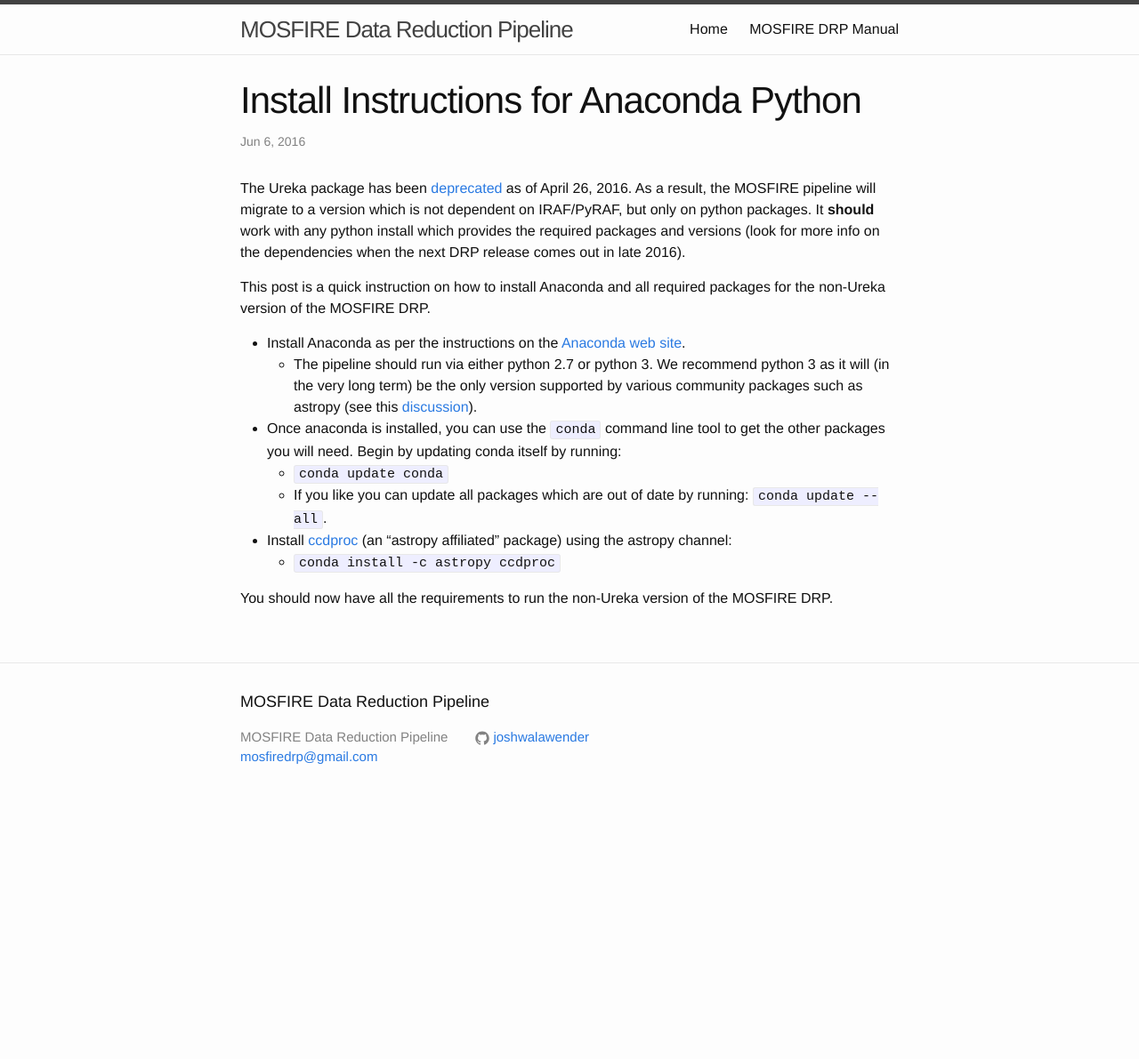
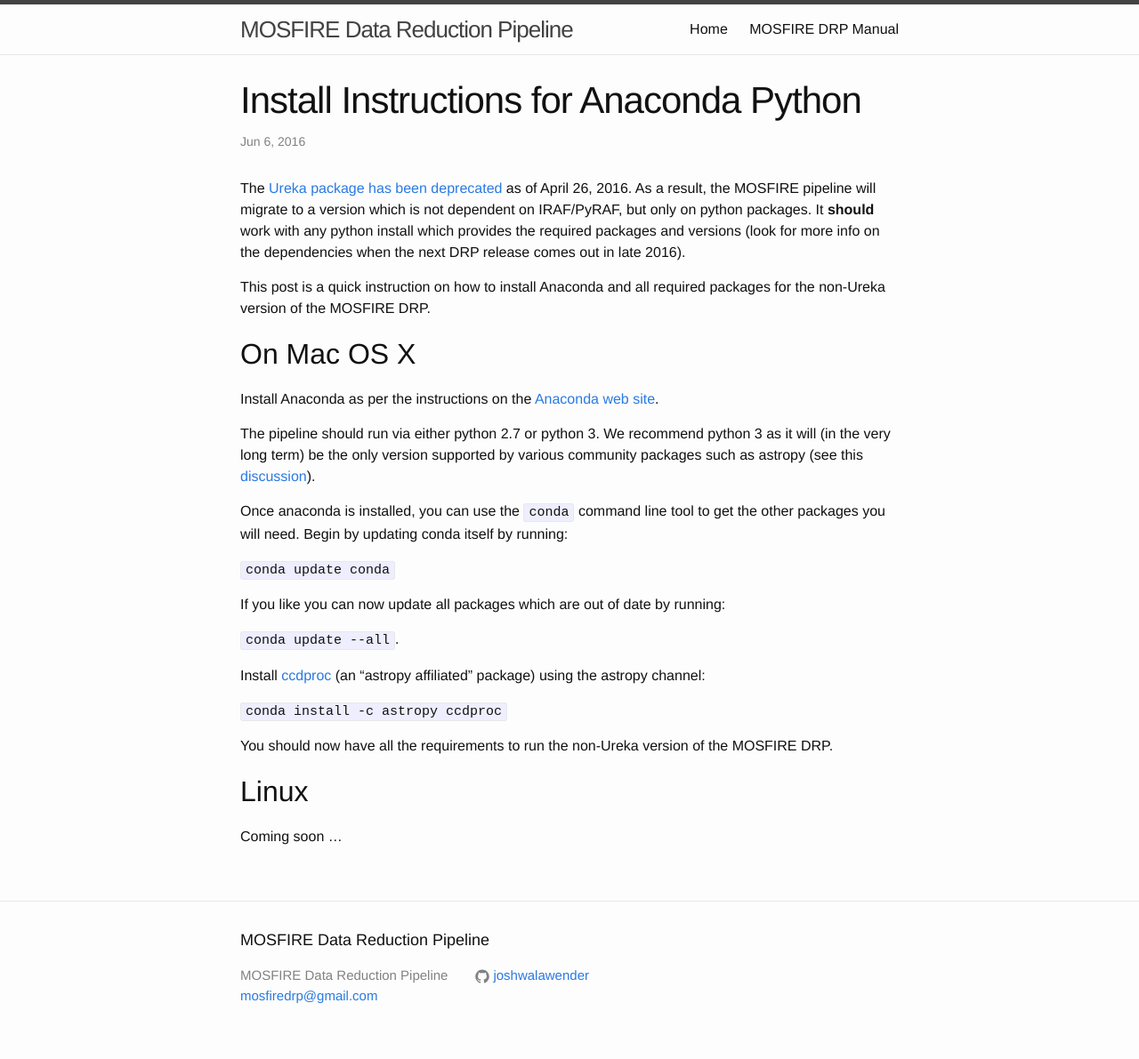
Before and after one commit to Keck-DataReductionPipelines/MosfireDRP, a Jekyll site: the page built from _posts/2016-06-06-install-instructions-for-anaconda-python.md, in a window 1280 px wide. Shown: the whole page at 89% size. Built offline with Jekyll 4.4.1, drawn with Linux system fonts in a browser that asks for light colours; before the commit the page ends 923 px from its top, so only the background shows below that.

Commit message:
Formatting update and add section (unfinished) for linux.

```diff
--- a/_posts/2016-06-06-install-instructions-for-anaconda-python.md
+++ b/_posts/2016-06-06-install-instructions-for-anaconda-python.md
@@ -3,16 +3,30 @@
 title:  "Install Instructions for Anaconda Python"
 date:   2016-06-06 12:00:00 -1000
 ---
-The Ureka package has been [deprecated](http://ssb.stsci.edu/ureka/) as of April 26, 2016.  As a result, the MOSFIRE pipeline will migrate to a version which is not dependent on IRAF/PyRAF, but only on python packages.  It __should__ work with any python install which provides the required packages and versions (look for more info on the dependencies when the next DRP release comes out in late 2016).
+The [Ureka package has been deprecated](http://ssb.stsci.edu/ureka/) as of April 26, 2016.  As a result, the MOSFIRE pipeline will migrate to a version which is not dependent on IRAF/PyRAF, but only on python packages.  It __should__ work with any python install which provides the required packages and versions (look for more info on the dependencies when the next DRP release comes out in late 2016).
 
 This post is a quick instruction on how to install Anaconda and all required packages for the non-Ureka version of the MOSFIRE DRP.
 
-* Install Anaconda as per the instructions on the [Anaconda web site](https://www.continuum.io/downloads).
-    * The pipeline should run via either python 2.7 or python 3.  We recommend python 3 as it will (in the very long term) be the only version supported by various community packages such as astropy (see this [discussion](https://github.com/astropy/astropy/issues/4454)).
-* Once anaconda is installed, you can use the `conda` command line tool to get the other packages you will need.  Begin by updating conda itself by running:
-    * `conda update conda`
-    * If you like you can update all packages which are out of date by running: `conda update --all`.
-* Install [ccdproc](http://ccdproc.readthedocs.io/en/latest/index.html) (an "astropy affiliated" package) using the astropy channel:
-    * `conda install -c astropy ccdproc`
+## On Mac OS X
+
+Install Anaconda as per the instructions on the [Anaconda web site](https://www.continuum.io/downloads).
+
+The pipeline should run via either python 2.7 or python 3.  We recommend python 3 as it will (in the very long term) be the only version supported by various community packages such as astropy (see this [discussion](https://github.com/astropy/astropy/issues/4454)).
+
+Once anaconda is installed, you can use the `conda` command line tool to get the other packages you will need.  Begin by updating conda itself by running:
+
+`conda update conda`
+
+If you like you can now update all packages which are out of date by running:
+
+`conda update --all`.
+
+Install [ccdproc](http://ccdproc.readthedocs.io/en/latest/index.html) (an "astropy affiliated" package) using the astropy channel:
+
+`conda install -c astropy ccdproc`
 
 You should now have all the requirements to run the non-Ureka version of the MOSFIRE DRP.
+
+## Linux
+
+Coming soon ...
```
